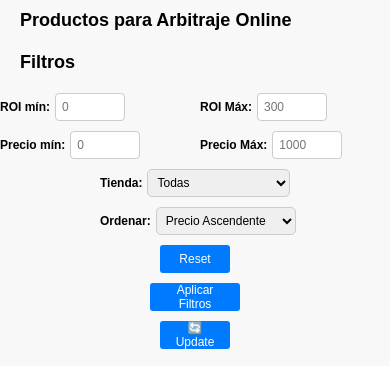
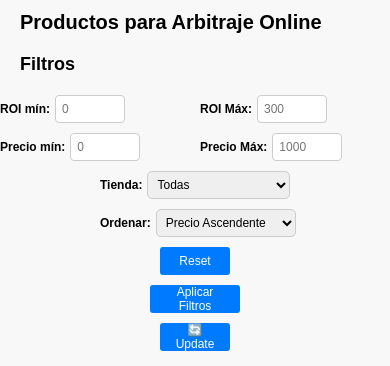
Before and after one commit to Italo1956/aoline1, a website: page index.html in a window 390 px wide. Shown: the top 366 px of the page. Drawn offline with Linux system fonts and the light colour scheme.

Commit message:
Add files via upload

```diff
--- a/miestilo.css
+++ b/miestilo.css
@@ -567,14 +567,14 @@ button.popup-close:hover {
 h1 {
     text-align: left;
     margin: 20px;
-    font-size: 16px;
+    font-size: 24px;
     line-height: 1.2;
 }
 
 /* Ajuste para pantallas pequeñas */
 @media (max-width: 500px) {
     h1 {
-        font-size: 18px;  /* Reducir tamaño de fuente */
+        font-size: 20px;  /* Reducir tamaño de fuente */
         white-space: nowrap;  /* Evitar salto de línea */
         overflow: hidden;  /* Ocultar texto que se desborde */
         text-overflow: ellipsis;  /* Mostrar ... si el texto es muy largo */
```
